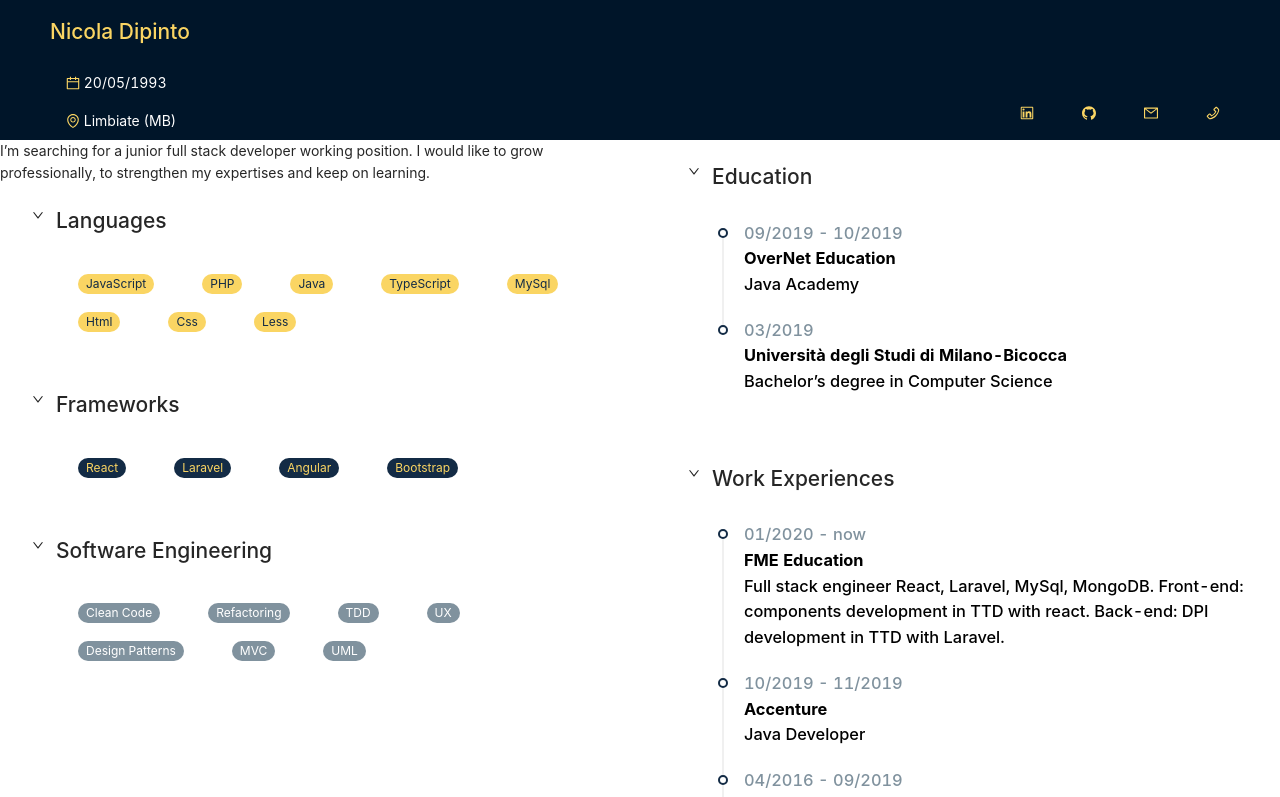
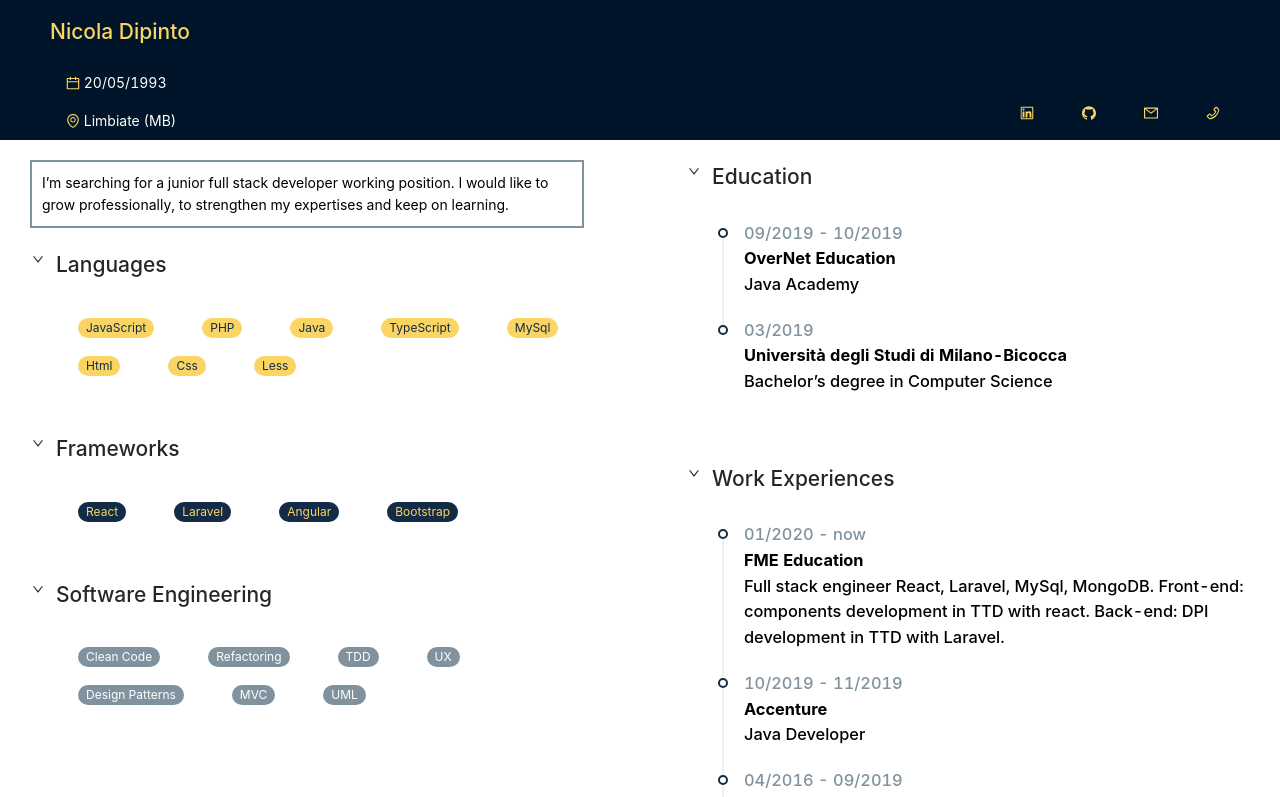
Before and after one commit to NicolaDipintoDev/cv.assignment, a React (Create React App) app in the folder cv-assignment/: page / in a window 1280 px wide. Shown: the top 797 px of the page. Built offline with nearby package versions, Linux system fonts and the light colour scheme.

Commit message:
styled message

```diff
--- a/cv-assignment/src/components/Content/container/leftSide/message/Message.js
+++ b/cv-assignment/src/components/Content/container/leftSide/message/Message.js
@@ -1,4 +1,5 @@
 import React from "react";
+import './message.css';
 
 const Message = () => (
   <div className='message'>
--- /dev/null
+++ b/cv-assignment/src/components/Content/container/leftSide/message/message.css
@@ -0,0 +1,6 @@
+.message{
+    margin:20px 40px 0 30px;
+    border: solid 2px #80929E;
+    padding:10px;
+    color: black;
+}
```
